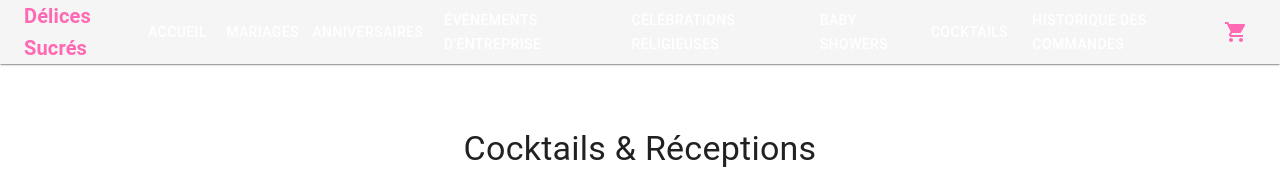
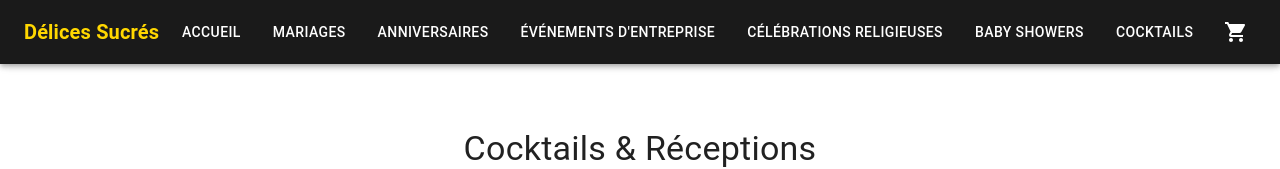
Before and after one commit to RaouaneDev/Delicesucree2, a React (Create React App) app: page /category/cocktails in a window 1280 px wide. Shown: the top 169 px of the page. Built offline with nearby package versions, Linux system fonts and the light colour scheme.

Commit message:
refactor: update Navbar with Material-UI and fix category navigation

```diff
--- a/package.json
+++ b/package.json
@@ -8,15 +8,18 @@
     "@mui/icons-material": "^6.1.9",
     "@mui/material": "^6.1.9",
     "@mui/x-date-pickers": "^7.23.0",
+    "@popperjs/core": "^2.11.8",
     "@testing-library/jest-dom": "^5.17.0",
     "@testing-library/react": "^13.4.0",
     "@testing-library/user-event": "^13.5.0",
+    "bootstrap": "^5.3.3",
     "dayjs": "^1.11.13",
     "framer-motion": "^11.12.0",
     "html2canvas": "^1.4.1",
     "jspdf": "^2.5.2",
     "qrcode.react": "^4.1.0",
     "react": "^18.3.1",
+    "react-bootstrap": "^2.10.6",
     "react-confetti": "^6.1.0",
     "react-dom": "^18.3.1",
     "react-router-dom": "^7.0.1",
--- a/src/components/Navbar.js
+++ b/src/components/Navbar.js
@@ -30,10 +30,10 @@ import { useCart } from '../context/CartContext';
 const categories = [
   { name: 'Mariages', path: '/category/mariages' },
   { name: 'Anniversaires', path: '/category/anniversaires' },
-  { name: 'Événements d\'entreprise', path: '/category/corporate' },
-  { name: 'Célébrations religieuses', path: '/category/religious' },
+  { name: 'Événements d\'entreprise', path: '/category/entreprise' },
+  { name: 'Célébrations religieuses', path: '/category/religieux' },
   { name: 'Baby Showers', path: '/category/babyshower' },
-  { name: 'Cocktails', path: '/category/cocktail' },
+  { name: 'Cocktails', path: '/category/cocktails' },
 ];
 
 const Navbar = () => {
@@ -43,7 +43,7 @@ const Navbar = () => {
   const isMobile = useMediaQuery(theme.breakpoints.down('md'));
   const [mobileOpen, setMobileOpen] = useState(false);
   const [categoriesOpen, setCategoriesOpen] = useState(false);
-  const [anchorElNav, setAnchorElNav] = React.useState(null);
+  const [anchorElNav, setAnchorElNav] = useState(null);
   const navigate = useNavigate();
 
   const handleDrawerToggle = () => {
@@ -118,8 +118,8 @@ const Navbar = () => {
   );
 
   return (
-    <AppBar position="sticky" color="default" elevation={1}>
-      <Toolbar sx={{ justifyContent: 'space-between' }}>
+    <AppBar position="sticky" sx={{ backgroundColor: '#1a1a1a' }}>
+      <Toolbar>
         {/* Logo - toujours visible */}
         <Typography
           variant="h6"
@@ -127,7 +127,7 @@ const Navbar = () => {
           to="/"
           sx={{
             textDecoration: 'none',
-            color: 'primary.main',
+            color: '#ffd700',
             fontWeight: 700,
             display: { xs: 'none', sm: 'block' }
           }}
@@ -144,7 +144,7 @@ const Navbar = () => {
               aria-controls="menu-appbar"
               aria-haspopup="true"
               onClick={handleOpenNavMenu}
-              color="inherit"
+              sx={{ color: '#ffffff' }}
             >
               <MenuIcon />
             </IconButton>
@@ -164,38 +164,47 @@ const Navbar = () => {
               onClose={handleCloseNavMenu}
               sx={{
                 display: { xs: 'block', md: 'none' },
+                '& .MuiPaper-root': {
+                  backgroundColor: '#1a1a1a',
+                },
               }}
             >
               <MenuItem onClick={() => {
                 handleCloseNavMenu();
                 navigate('/');
               }}>
-                <Typography textAlign="center">Accueil</Typography>
+                <Typography textAlign="center" sx={{ color: '#ffffff' }}>Accueil</Typography>
               </MenuItem>
               {categories.map((category) => (
-                <MenuItem key={category.path} onClick={() => {
-                  handleCloseNavMenu();
-                  navigate(category.path);
-                }}>
+                <MenuItem
+                  key={category.path}
+                  onClick={() => {
+                    handleCloseNavMenu();
+                    navigate(category.path);
+                  }}
+                  sx={{ color: '#ffffff' }}
+                >
                   <Typography textAlign="center">{category.name}</Typography>
                 </MenuItem>
               ))}
-              <MenuItem onClick={() => {
-                handleCloseNavMenu();
-                navigate('/admin/orders');
-              }}>
-                <Typography textAlign="center">Historique des commandes</Typography>
-              </MenuItem>
             </Menu>
           </Box>
         )}
 
         {/* Navigation desktop */}
-        <Box sx={{ flexGrow: 1, display: { xs: 'none', md: 'flex' }, justifyContent: 'center' }}>
+        <Box sx={{
+          flexGrow: 1,
+          display: { xs: 'none', md: 'flex' },
+          justifyContent: 'center',
+          gap: 2
+        }}>
           <Button
             component={Link}
             to="/"
-            sx={{ color: 'white', mx: 1 }}
+            sx={{
+              color: '#ffffff',
+              '&:hover': { color: '#ffd700' }
+            }}
           >
             Accueil
           </Button>
@@ -204,32 +213,26 @@ const Navbar = () => {
               key={category.path}
               component={Link}
               to={category.path}
-              sx={{ color: 'white', mx: 1 }}
+              sx={{
+                color: '#ffffff',
+                '&:hover': { color: '#ffd700' }
+              }}
             >
               {category.name}
             </Button>
           ))}
-          <Button
-            component={Link}
-            to="/admin/orders"
-            sx={{ color: 'white', mx: 1 }}
-          >
-            Historique des commandes
-          </Button>
         </Box>
 
-        {/* Panier - toujours visible */}
+        {/* Panier */}
         <IconButton
-          color="primary"
           component={Link}
           to="/cart"
           sx={{
-            '&:hover': {
-              bgcolor: 'rgba(255, 64, 129, 0.08)',
-            },
+            color: '#ffffff',
+            '&:hover': { color: '#ffd700' },
           }}
         >
-          <Badge badgeContent={getCartItemsCount()} color="primary">
+          <Badge badgeContent={getCartItemsCount()} color="error">
             <ShoppingCartIcon />
           </Badge>
         </IconButton>
@@ -241,11 +244,16 @@ const Navbar = () => {
           open={mobileOpen}
           onClose={handleDrawerToggle}
           ModalProps={{
-            keepMounted: true, // Better mobile performance
+            keepMounted: true,
           }}
           sx={{
             display: { xs: 'block', md: 'none' },
-            '& .MuiDrawer-paper': { boxSizing: 'border-box', width: 250 },
+            '& .MuiDrawer-paper': {
+              boxSizing: 'border-box',
+              width: 250,
+              backgroundColor: '#1a1a1a',
+              color: '#ffffff'
+            },
           }}
         >
           {drawer}
```
Also changed, not shown: 1 other file (tests, documents, lock files or other folders).
